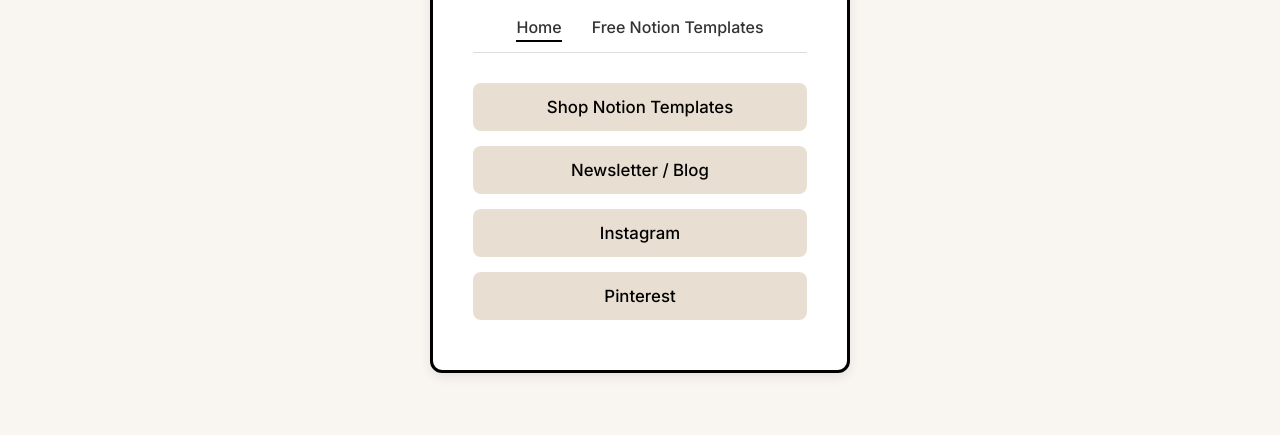
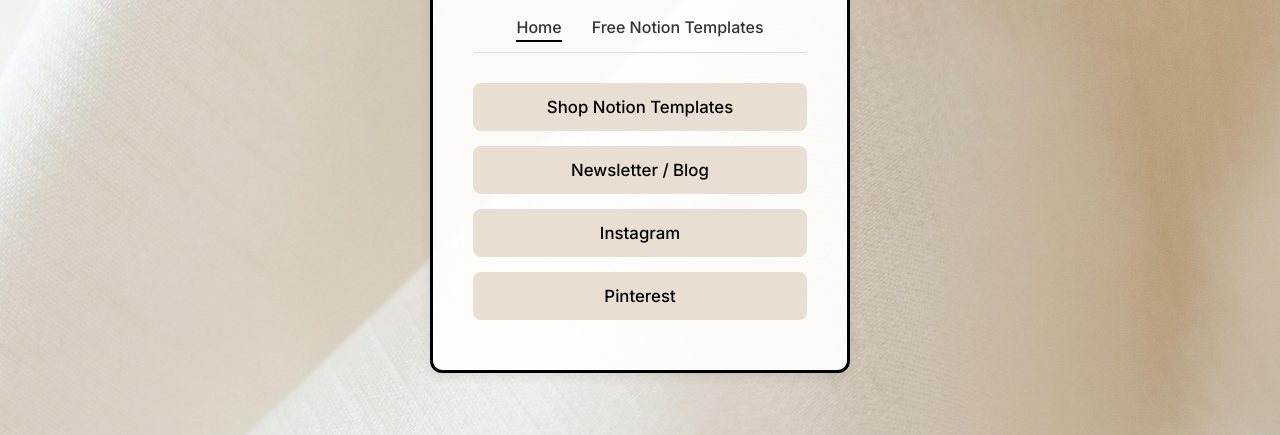
Before and after one commit to fleuracodigitals-dot/fleuraco-site, a plain HTML site: page index.html in a window 1280 px wide. Shown: the part 365-800 px from the top of the page. Drawn offline with Linux system fonts and the light colour scheme; a web font is replaced by a local one.

Commit message:
Update index.html

```diff
--- a/index.html
+++ b/index.html
@@ -13,9 +13,14 @@
 
   <style>
     body, html {
-      margin: 0; padding: 0; height: 100%;
+      margin: 0;
+      padding: 0;
+      height: 100%;
       font-family: 'Inter', sans-serif;
-      background-color: #f9f6f1;
+      background-image: url('background.jpg'); /* Replace with your actual image path */
+      background-size: cover;
+      background-position: center;
+      background-attachment: fixed;
       display: flex;
       justify-content: center;
       align-items: center;
@@ -23,7 +28,7 @@
     }
 
     .container {
-      background: white;
+      background: rgba(255, 255, 255, 0.9); /* Semi-transparent white */
       border: 3px solid #000;
       border-radius: 12px;
       padding: 50px 40px;
```
